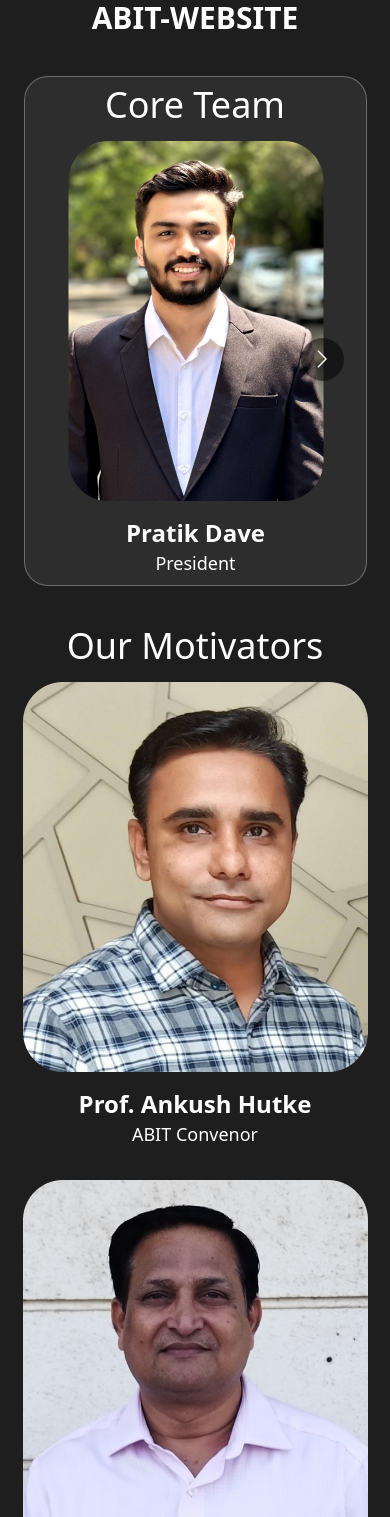
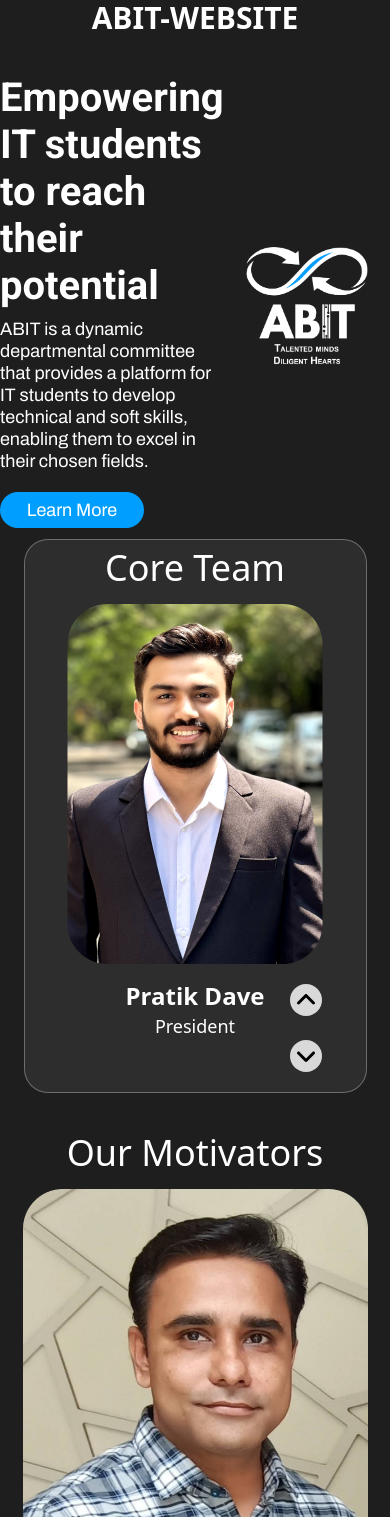
Before and after one commit to OmkarLande/Abit-Website, a React (Vite) app: page / in a window 390 px wide. Shown: the top 1517 px of the page. Built offline with nearby package versions, Linux system fonts and the light colour scheme.

Commit message:
spotlight bg fix and custom carousel for coreteam

```diff
--- a/package.json
+++ b/package.json
@@ -12,6 +12,7 @@
   "dependencies": {
     "react": "^18.2.0",
     "react-dom": "^18.2.0",
+    "react-icons": "^5.0.1",
     "react-multi-carousel": "^2.8.4"
   },
   "devDependencies": {
--- a/src/App.jsx
+++ b/src/App.jsx
@@ -1,4 +1,3 @@
-
 import Herosection from './components/Herosection';
 import Coreteam from './components/Coreteam';
 import Motivators from './components/Motivators';
@@ -11,7 +10,7 @@ function App() {
       <h1 className="text-center text-white text-3xl font-bold">
         ABIT-WEBSITE
       </h1>
-      {/* <Herosection /> */}
+      <Herosection />
       <Coreteam />
       <Motivators />
     </>
--- a/src/components/Coreteam.jsx
+++ b/src/components/Coreteam.jsx
@@ -1,18 +1,7 @@
-import React from "react";
+import React, { useState } from "react";
+import { FaAngleUp, FaAngleDown } from "react-icons/fa6";
 import Teamcard from "./Teamcard";
-import Carousel from "react-multi-carousel";
-import "react-multi-carousel/lib/styles.css";
 
-const responsive = {
-    tablet: {
-        breakpoint: { max: 1024, min: 464 },
-        items: 1
-    },
-    mobile: {
-        breakpoint: { max: 464, min: 0 },
-        items: 1
-    }
-};
 
 const Coreteam = () => {
     const teamData = [
@@ -21,6 +10,15 @@ const Coreteam = () => {
         { imageSrc: "jenil.png", imageAltText: "Jenil Kumbhani(Treasurer)", name: "Jenil Kumbhani", title: "Treasurer" },
         { imageSrc: "dhiraj.png", imageAltText: "Dhiraj Jadhav(Vice President)", name: "Dhiraj Jadhav", title: "Vice President" },
     ];
+
+    const [currIndex, setCurrIndex] = useState(0);
+
+    const handlePrevSlide = () => {
+        setCurrIndex((prevIndex) => (prevIndex === 0 ? teamData.length - 1 : prevIndex - 1))
+    }
+    const handleNextSlide = () => {
+        setCurrIndex((prevIndex) => (prevIndex === teamData.length - 1 ? 0 : prevIndex + 1))
+    }
     return (
         <section className="bg-[#5C5C5C40] max-w-full w-[343px] md:w-[1100px] md:h-[550px] border-[1px] rounded-3xl border-[#858080BF] p-2 my-10 mx-auto text-white text-center">
             <p className="text-4xl mb-4">Core Team</p>
@@ -32,24 +30,25 @@ const Coreteam = () => {
                         imageAltText={team.imageAltText}
                         name={team.name}
                         title={team.title}
-                        height="435px"
-                        width="255px"
-                        mobileHeight="368px"
-                        mobileWidth="216px"
                     />
                 ))}
             </div>
-            <Carousel responsive={responsive} className="md:hidden">
+            <div className="md:hidden relative h-[480px]">
                 {teamData.map((team, index) => (
+                    <div key={index} style={{ display: index === currIndex ? 'block' : 'none' }}>
                         <Teamcard
-                        key={index}
                             imageSrc={team.imageSrc}
                             imageAltText={team.imageAltText}
                             name={team.name}
                             title={team.title}
                         />
+                    </div>
                 ))}
-            </Carousel>
+                <div className="absolute bottom-0 right-9 flex flex-col items-end">
+                    <FaAngleUp onClick={handleNextSlide} size={32} className="bg-[#D9D9D9] text-black hover:bg-white rounded-full p-1 my-3" />
+                    <FaAngleDown onClick={handlePrevSlide} size={32} className="bg-[#D9D9D9] text-black hover:bg-white rounded-full p-1 my-3" />
+                </div>
+            </div>
         </section>
     )
 }
--- a/src/components/Herosection.jsx
+++ b/src/components/Herosection.jsx
@@ -3,7 +3,7 @@ import Logo from '../images/Logo.png'
 
 function Herosection() {
   return (
-    <div className="Herosection flex flex-row items-center justify-around mt-80   text-white">
+    <div className="Herosection flex flex-row items-center justify-around mt-[80px] text-white">
       <div
         className="flex flex-col py-3 justify-center"
         style={{ width: "531px", height: "383px" }}
--- a/src/main.jsx
+++ b/src/main.jsx
@@ -2,13 +2,13 @@ import React from 'react'
 import ReactDOM from 'react-dom/client'
 import App from './App.jsx'
 import './index.css'
-import bluespot from '../public/spotlightBg.png';
+// import bluespot from '../public/spotlightBg.png';
 
 ReactDOM.createRoot(document.getElementById('root')).render(
   <React.StrictMode>
-      <div>
-        <img className='bluespot ml-600' src={bluespot} alt="" />
-      </div>
+    <div>
+      <img className='bluespot sm:ml-0 sm:mt-0 lg:ml-[627px] lg:mt[211px]' src="spotlightBg.png" />
+    </div>
     <App />
   </React.StrictMode>,
 )
```
Also changed, not shown: src/index.css (+4 -4 lines), 1 other file (tests, documents, lock files or other folders). Lines whose indentation alone changed are shown as unchanged.
